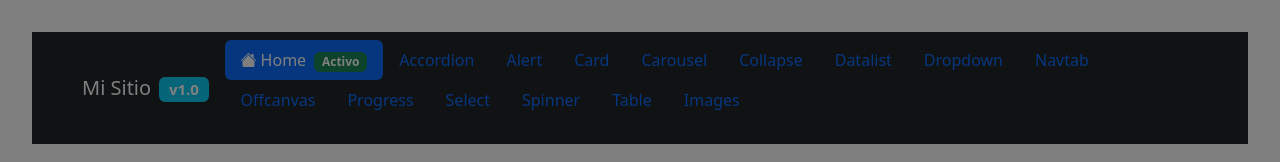
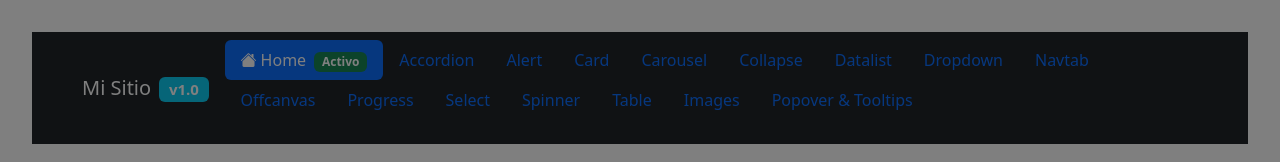
Before and after one commit to jprodriguezbUTN/ComponentesBootstrapReact, a React (Vite) app: page / in a window 1280 px wide. Shown: the top 162 px of the page. Built offline with nearby package versions, Linux system fonts and the light colour scheme.

Commit message:
Pagina de PopOver y Tooltips

```diff
--- a/src/App.jsx
+++ b/src/App.jsx
@@ -24,6 +24,7 @@ const PProgress = React.lazy(() => import("./pages/PProgress.jsx"));
 const PSelect = React.lazy(() => import("./pages/PSelect.jsx"));
 const PSpinner = React.lazy(() => import("./pages/PSpinner.jsx"));
 const PTable = React.lazy(() => import("./pages/PTable.jsx"));
+const PPopoverTooltips = React.lazy(() => import("./pages/PPopoverTooltips.jsx"));
 
 const tabs = [
   { label: "Home", to: "/", icon: "bi-house-fill" },
@@ -41,6 +42,7 @@ const tabs = [
   { label: "Spinner", to: "/spinner" },
   { label: "Table", to: "/table" },
   { label: "Images", to: "/images" },
+  { label: "Popover & Tooltips", to: "/popover-tooltips" },
 ];
 
 function App() {
@@ -94,6 +96,7 @@ function App() {
           <Route path="/select" element={<PSelect />} />
           <Route path="/spinner" element={<PSpinner />} />
           <Route path="/table" element={<PTable />} />
+          <Route path="/popover-tooltips" element={<PPopoverTooltips />} />
         </Routes>
       </Suspense>
     </BrowserRouter>
```
Also changed, not shown: src/pages/PPopoverTooltips.jsx (added).
